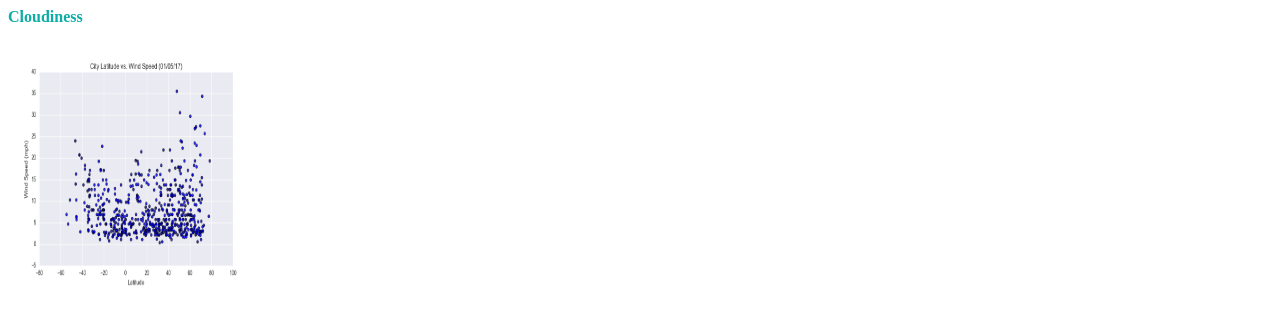
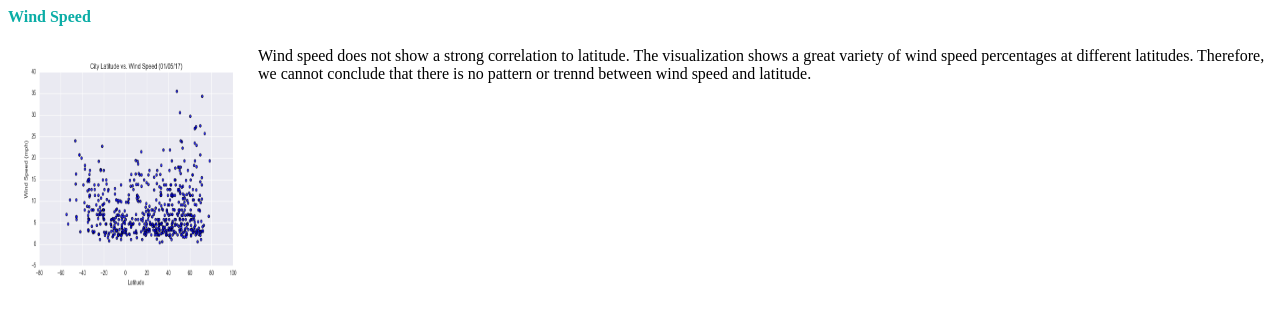
Before and after one commit to VijetaPuthran/Web-Design-Challenge, a plain HTML site: page WindSpeed.html in a window 1280 px wide. Drawn offline with Linux system fonts and the light colour scheme.

Commit message:
Descritions added for each factor

```diff
--- a/WindSpeed.html
+++ b/WindSpeed.html
@@ -1,9 +1,12 @@
 <html>
     <body>
-        <div class="row"><h4 style="font-family: 'Times New Roman', Times, serif;color:#0BADA6;font-weight: bold;">Cloudiness</h4></div>
+        <div class="row"><h4 style="font-family: 'Times New Roman', Times, serif;color:#0BADA6;font-weight: bold;">Wind Speed</h4></div>
 
         <p>
             <img style="height:250px;width:250px;float:left;" src="../Web-Design-Challenge/Resources/assets/images/Fig4.png"></img>
+            Wind speed does not show a strong correlation to latitude. The visualization shows a great variety of
+            wind speed percentages at different latitudes. Therefore, we cannot conclude that there is no pattern
+            or trennd between wind speed and latitude.
         </p>
     </body>
 </html>
```
Also changed, not shown: Cloudiness.html (+3 -0 lines).
